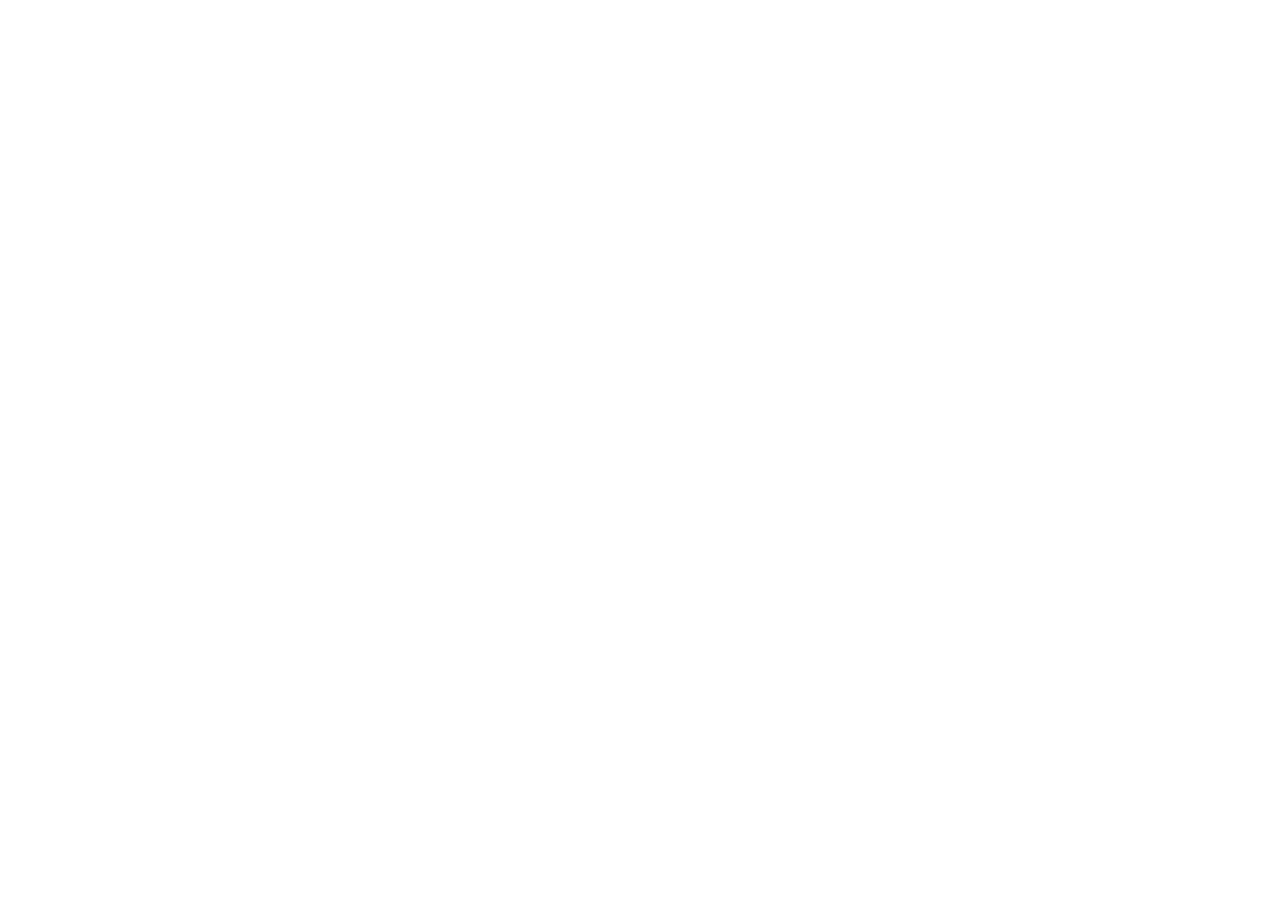
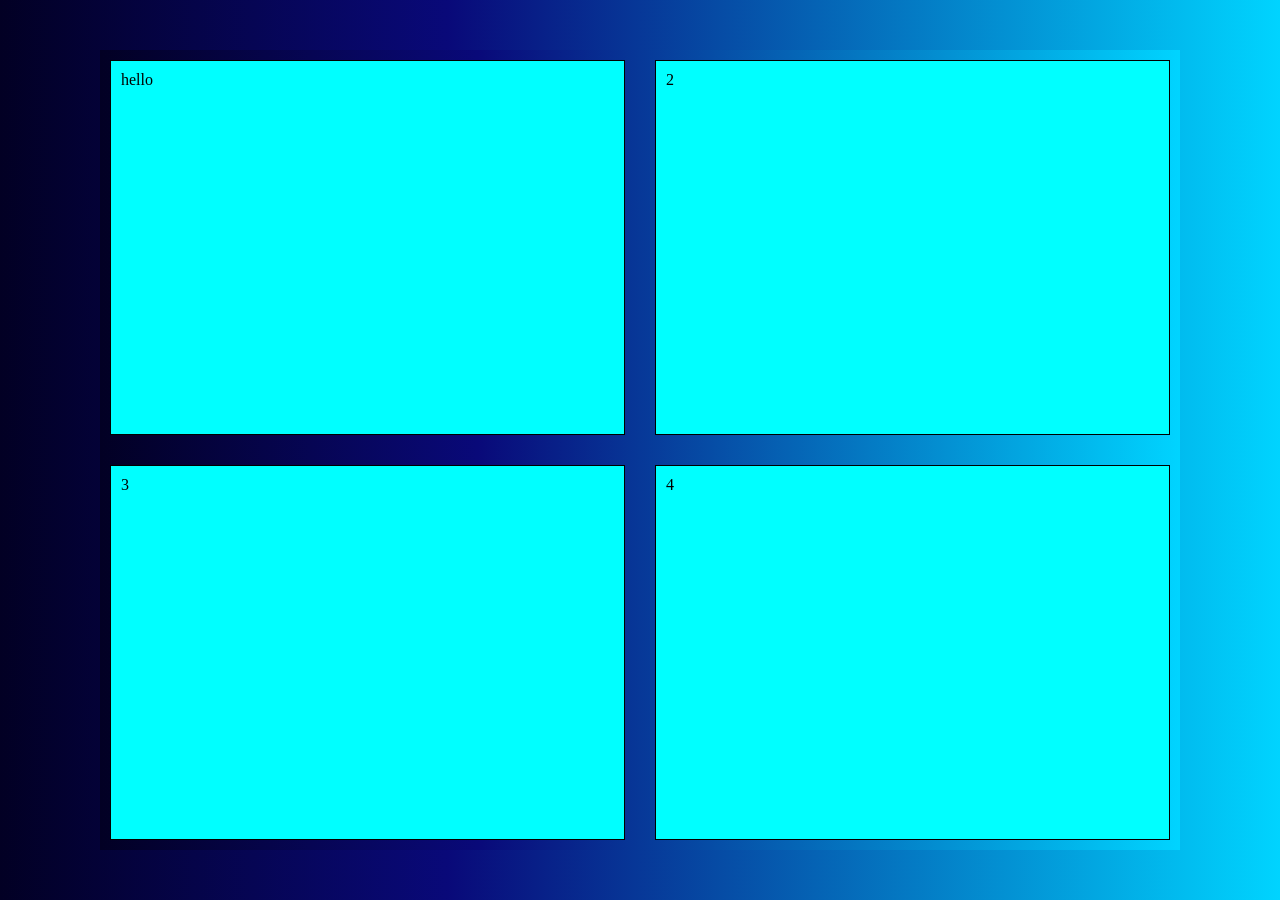
Before and after one commit to exerehaan/Cards-Project, a plain HTML site: page index.html in a window 1280 px wide. Before the commit the page ends 800 px from the top, so only its background shows below. Drawn offline with Linux system fonts and the light colour scheme.

Commit message:
made layout

```diff
--- a/index.html
+++ b/index.html
@@ -4,8 +4,18 @@
     <meta charset="UTF-8">
     <meta name="viewport" content="width=device-width, initial-scale=1.0">
     <title>Document</title>
+    <link rel="stylesheet" href="style.css">
 </head>
 <body>
+    <div class = "container">
+        <div id = "box" class = "one">
+            <!-- <img src="https://images.pexels.com/photos/32523914/pexels-photo-32523914.jpeg" alt=""> -->
+            hello
+        </div>
+        <div id = "box">2</div>
+        <div id = "box">3</div>
+        <div id = "box">4</div>
 
+    </div>
 </body>
 </html>
--- a/style.css
+++ b/style.css
@@ -0,0 +1,34 @@
+*{
+    margin: 0;
+    padding: 0;;
+}
+body{
+    height: 100%;
+    background: #020024;
+    background: linear-gradient(90deg, rgba(2, 0, 36, 1) 0%, rgba(9, 9, 121, 1) 35%, rgba(0, 212, 255, 1) 100%);
+}
+.container{
+    height: 800px;
+    display: grid;
+    background: #020024;
+    background: linear-gradient(90deg, rgba(2, 0, 36, 1) 0%, rgba(9, 9, 121, 1) 35%, rgba(0, 212, 255, 1) 100%);
+    grid-template-columns: repeat(2,1fr);
+    margin: 50px 100px;
+    gap: 10px;
+}
+#box{
+    display: flex;
+    flex-direction: column;
+    overflow: hidden;
+    border : 1px solid black;
+    padding: 10px;
+    margin: 10px;
+    background-color: aqua;
+    /* height: 500px; */
+
+}
+.one img{
+    width: 100%;
+    height: 50%;
+    object-fit: cover;
+}
```
